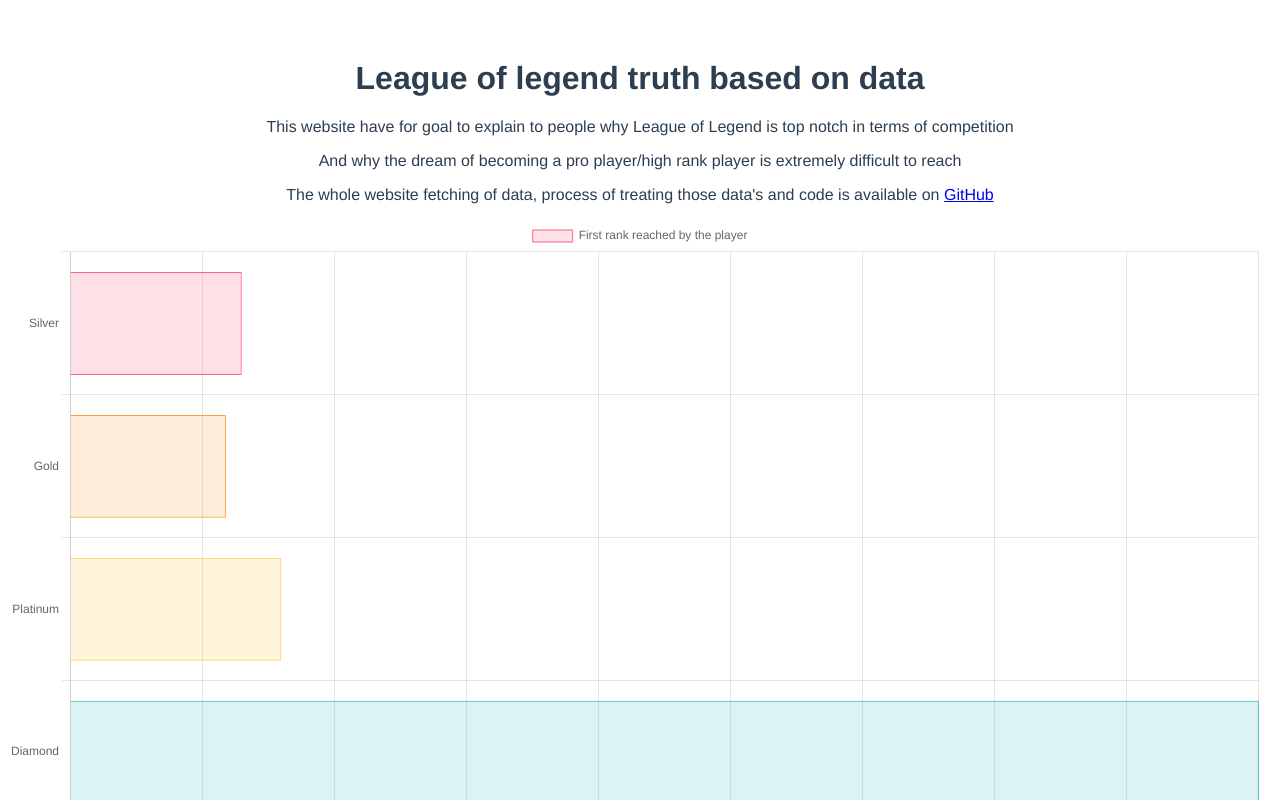
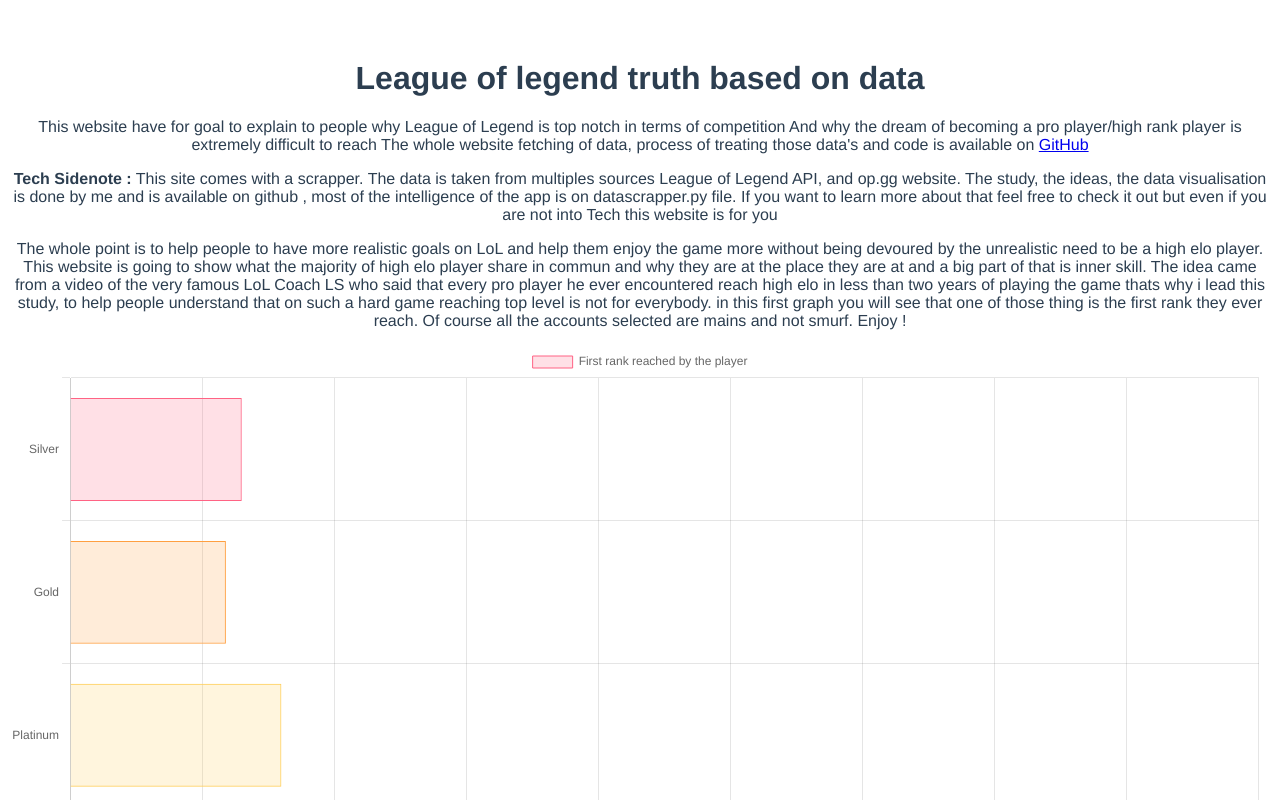
Before and after one commit to come-collab/The-LoL-Truth, a Vue app in the folder loltruth/: page / in a window 1280 px wide. Shown: the top 800 px of the page. Built offline with nearby package versions, Linux system fonts and the light colour scheme.

Commit message:
getting the front part a lil better

```diff
--- a/loltruth/src/App.vue
+++ b/loltruth/src/App.vue
@@ -1,9 +1,22 @@
 <template>
   <div id="app">
     <h1> League of legend truth based on data</h1>
-    <p>This website have for goal to explain to people why League of Legend is top notch in terms of competition</p>
-    <p>And why the dream of becoming a pro player/high rank player is extremely difficult to reach</p>
-    <p>The whole website fetching of data, process of treating those data's and code is available on <a href = "https://github.com/come-collab">GitHub </a> </p>
+    <p>This website have for goal to explain to people why League of Legend is top notch in terms of competition
+    And why the dream of becoming a pro player/high rank player is extremely difficult to reach
+    The whole website fetching of data, process of treating those data's and code is available on <a href = "https://github.com/come-collab">GitHub </a>
+    </p>
+    <p><strong>Tech Sidenote :</strong> This site comes with a scrapper. The data is taken from multiples sources League of Legend API,
+    and op.gg website. The study, the ideas, the data visualisation is done by me and is available on github , most of the intelligence of
+    the app is on datascrapper.py file. If you want to learn more about that feel free to check it out but even if you are not into Tech
+    this website is for you </p>
+    <p>The whole point is to help people to have more realistic goals on LoL and help them enjoy the game more without being devoured by the
+      unrealistic need to be a high elo player. This website is going to show what the majority of high elo player share in commun and why they
+      are at the place they are at and a big part of that is inner skill.
+      The idea came from a video of the very famous LoL Coach LS who said that every pro player he ever encountered reach high elo in less than two years of playing the game
+      thats why i lead this study, to help people understand that on such a hard game reaching top level is not for everybody.
+      in this first graph you will see that one of those thing is the first rank they ever reach. Of course all the accounts selected are mains and not smurf.
+      Enjoy !
+    </p>
     <PlanetChart/>
   </div>
 </template>
```
Also changed, not shown: 1 other file (tests, documents, lock files or other folders).
